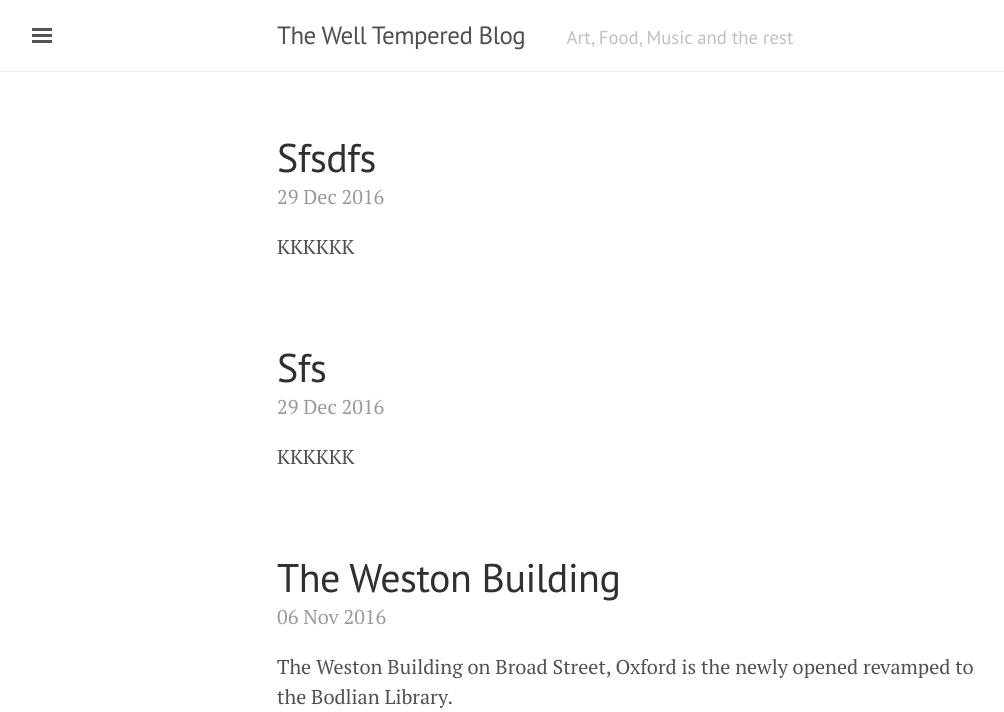
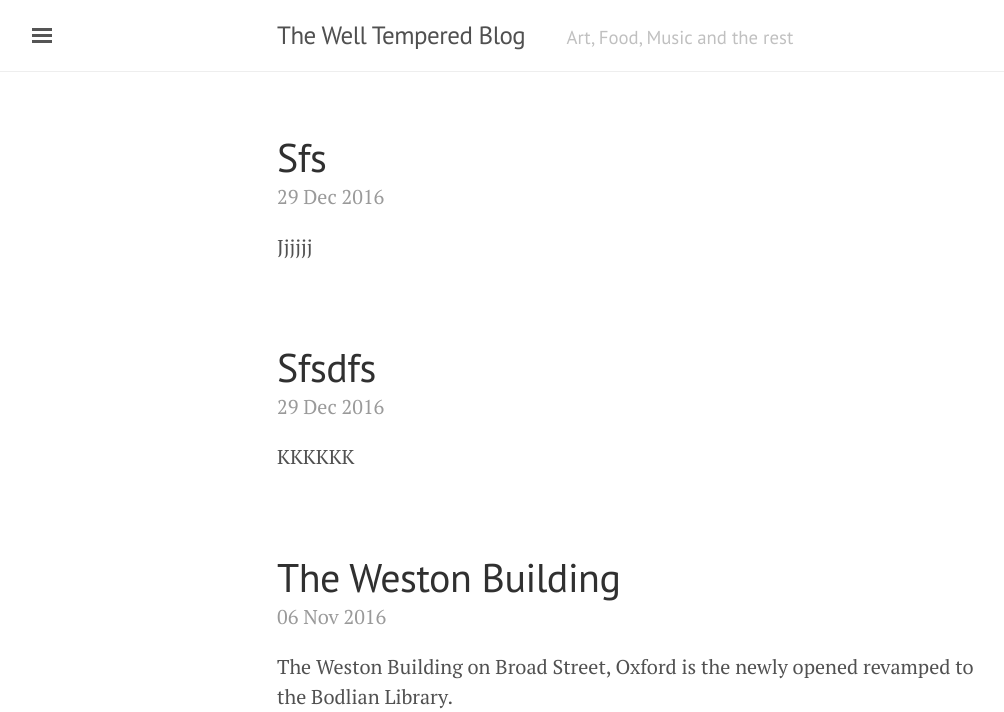
Before and after one commit to Richardtugwell/richardtugwell.github.io, a Jekyll site: the page built from index.html, in a window 1280 px wide, cut to the strip 0-712 px from the top of the page. Shown: the whole strip, without its empty margins (3-1007 px from the left). Built offline with Jekyll 4.4.1, drawn with Linux system fonts in a browser that asks for light colours; the list of posts is cut into pages by our own code.

Commit message:
Blog Post - Sfs

```diff
--- a/_posts/2016-12-29-Sfs.md
+++ b/_posts/2016-12-29-Sfs.md
@@ -1,5 +1,7 @@
 ---
 layout: post
 title: Sfs
+date: 2016-12-29 16:20
 ---
-KKKKKK
+
+Jjjjjj
```
